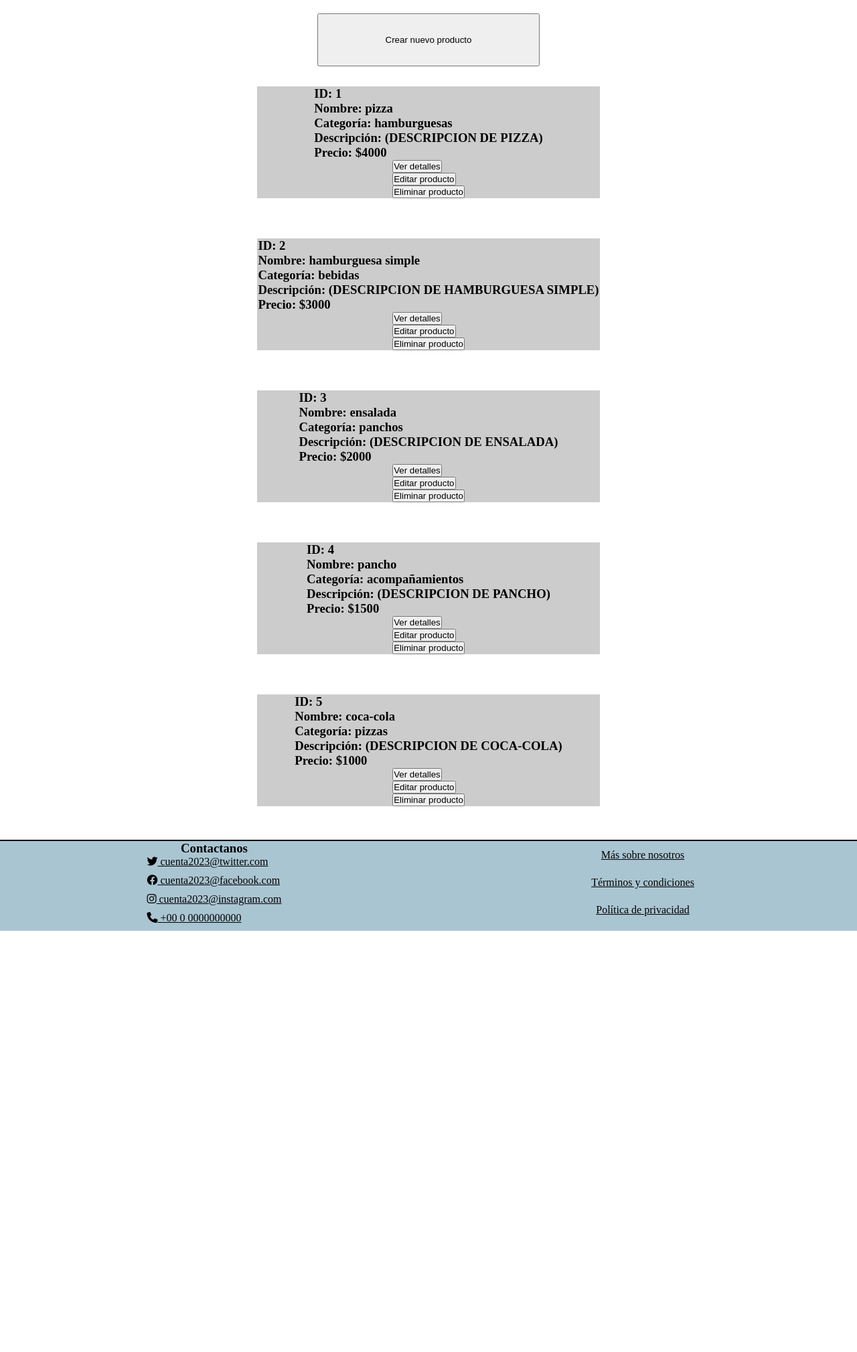
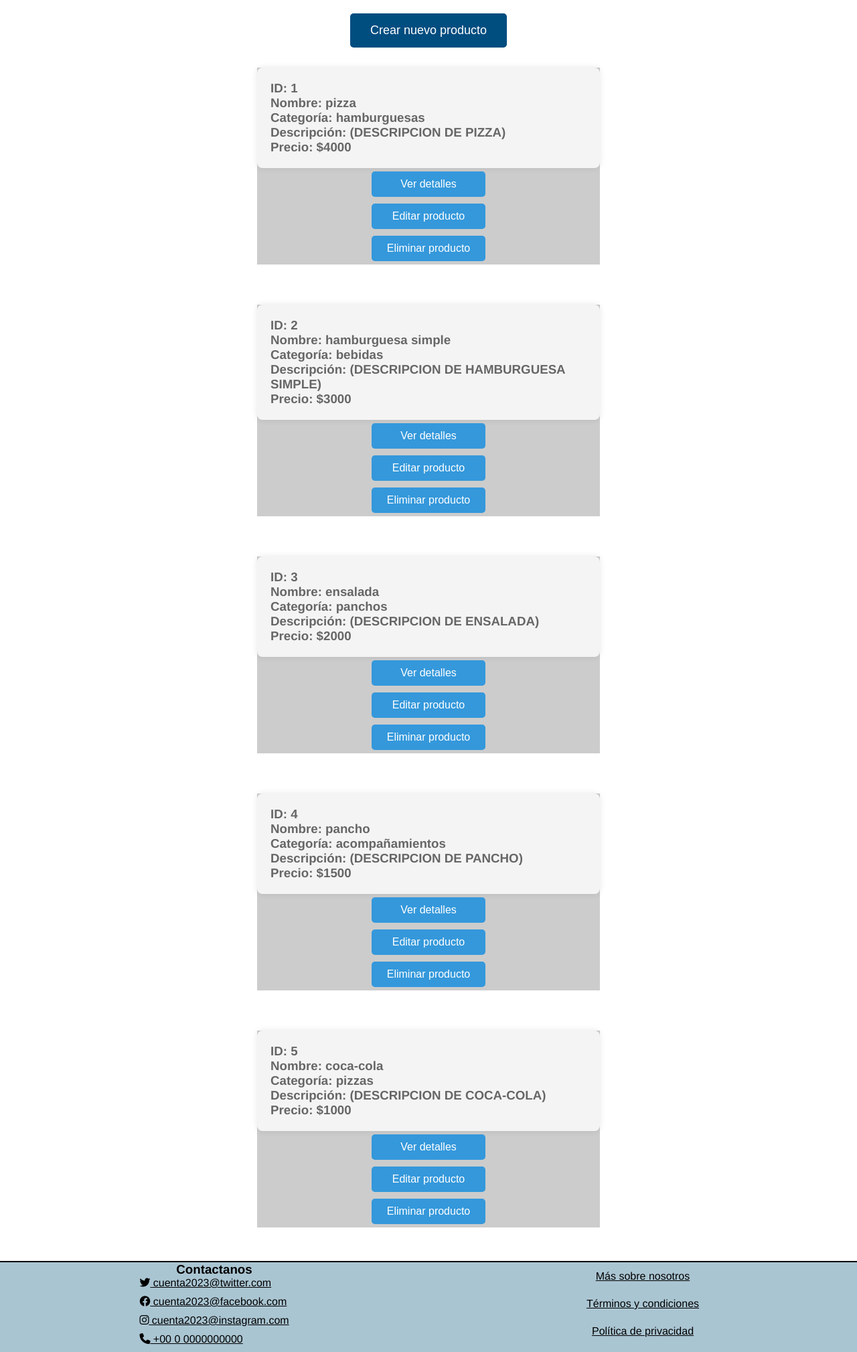
Before and after one commit to Santi163M/grupo_6_appetite, a Node server app: page /products in a window 1280 px wide. Shown: the part 80-2099 px from the top of the page at 67% size. Before the commit the page ends 1470 px from the top, so only its background shows below. Run offline with Node 20, Linux system fonts and the light colour scheme; data comes from the database, SQL or seed files in the repository; some libraries are stand-ins or nearby versions.

Commit message:
Products desing update

```diff
--- a/public/css/products.css
+++ b/public/css/products.css
@@ -3,11 +3,58 @@
   padding: 0;
   box-sizing: border-box;
 }
-
-.crear-producto {
-    padding: 30px 100px;
+body {
+  font-family: "Helvetica Neue", Arial, sans-serif;
+}
+.main-button {
+  display: flex;
+  justify-content: center;
+  align-items: center;
+}
+.main-button .create-button {
+  padding: 15px 30px;
+  font-size: 18px;
+  border: none;
+  border-radius: 5px;
+  cursor: pointer;
+  transition: background-color 0.3s ease;
+  background-color: #004d80;
+  color: #fff;
+}
+.main-button .create-button:hover{
+    background-color: #2980b9
+}
+.datos {
+  width: 100%;
+  max-width: 1200px;
+  margin: 0 auto;
+  padding: 20px;
+  box-sizing: border-box;
+  background-color: #f4f4f4;
+  border-radius: 8px;
+  box-shadow: 0 0 10px rgba(0, 0, 0, 0.1);
+}
+.datos h3 {
+  color: #666;
 }
 
+.botones button {
+  background-color: #3498db;
+  color: #fff;
+  padding: 10px 15px;
+  width: 170px;
+  border: none;
+  border-radius: 5px;
+  cursor: pointer;
+  text-align: center;
+  font-size: 16px;
+  transition: background-color 0.3s ease;
+  margin: 5px;
+}
+
+.botones button:hover {
+  background-color: #2980b9;
+}
 .productos {
   width: 80%;
   margin: 20px auto;
--- a/src/views/products.ejs
+++ b/src/views/products.ejs
@@ -14,10 +14,11 @@
 
        <main>
         <section class="productos">
-            <a href="/product/crear">
-                <button class="crear-producto">Crear nuevo producto</button>
-            </a>
-
+            <div class="main-button">
+                <a href="/product/crear">
+                    <button class="create-button">Crear nuevo producto</button>
+                </a>
+            </div>
 
 
             <% for (let i = 0; i < products.length; i++){ %>
```
Lines whose indentation alone changed are shown as unchanged.
